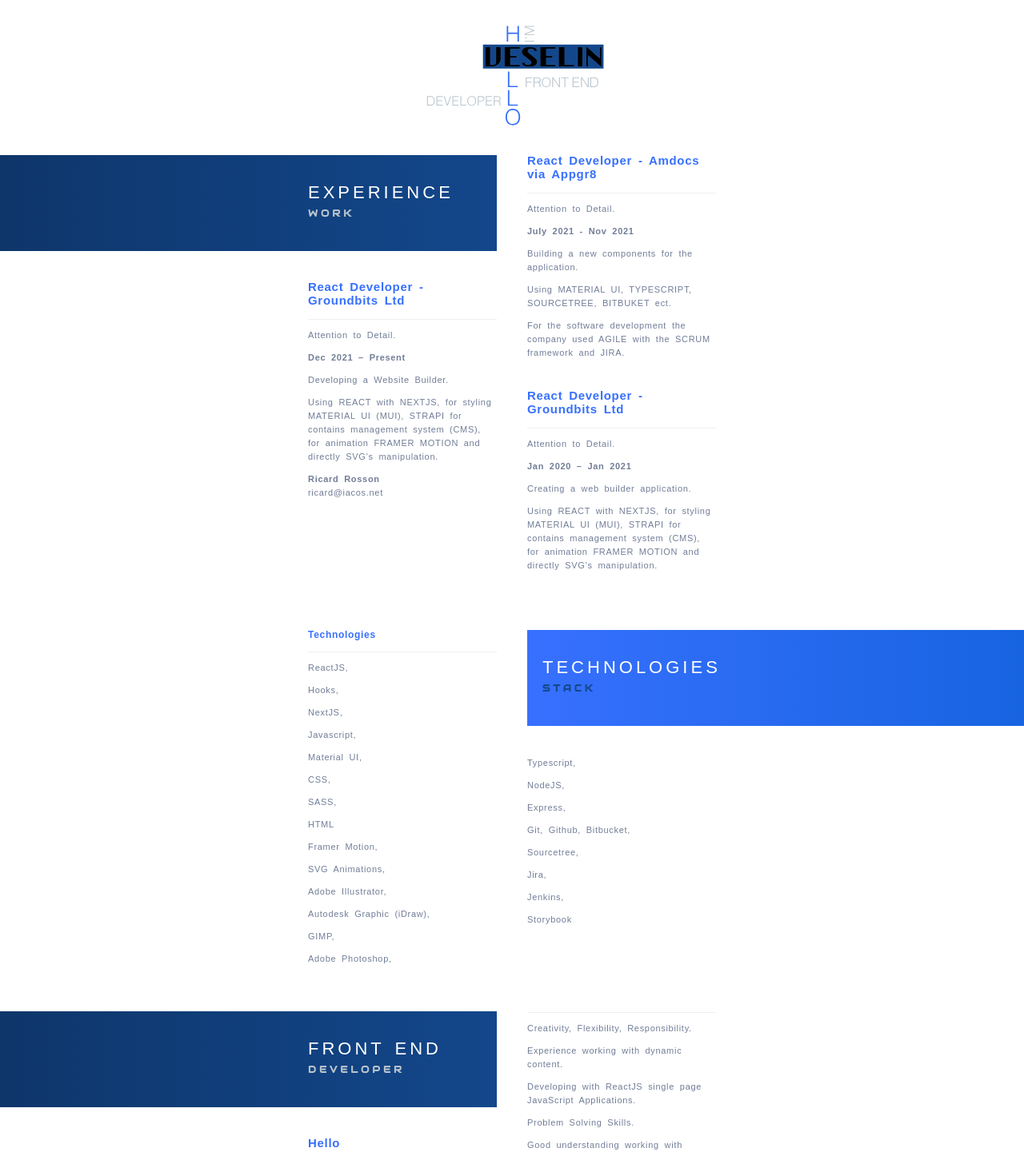
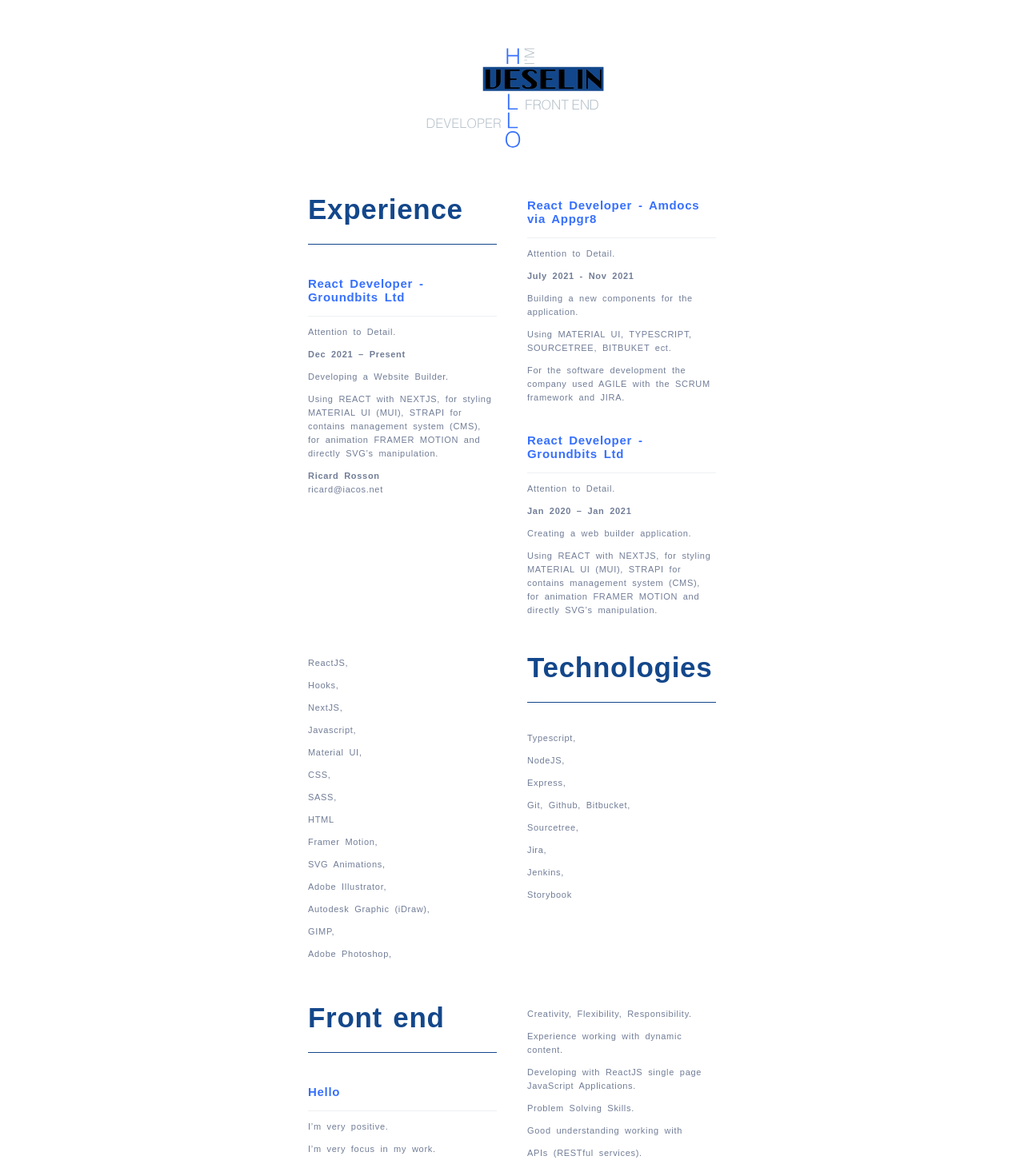
Before and after one commit to bacc0/trayanovCV, a Next.js app: page / in a window 1280 px wide. Shown: the top 1451 px of the page at 80% size. Built offline with nearby package versions, Linux system fonts and the light colour scheme.

Commit message:
new structure

```diff
--- a/_components/HomePage.js
+++ b/_components/HomePage.js
@@ -14,6 +14,7 @@ export default function HomePage({ W_screenSize }) {
      const thirdLettersColor = '#3770FE'
      const thirdLogoColor = '#3770FE'
      const hrColor = '#EDF0F2'
+     const hrColorMain = '#13478B'
 
      const backgroundColor = '#13478B'
      const backgroundColor_second = '#0E366B'
@@ -60,7 +61,7 @@ export default function HomePage({ W_screenSize }) {
                >
                     <div className='page-body'>
                          <div className='page-body-left'>
-                              <motion.div
+                              {/* <motion.div
                                    initial={{ scale: 1, x: -100, opacity: 0 }}
                                    animate={{ scale: 1, x: 0, opacity: 1 }}
                                    transition={{ type: 'spring', ease: 'anticipate', duration: 0.9, delay: 0 }} className='container-left-accent'
@@ -82,7 +83,28 @@ export default function HomePage({ W_screenSize }) {
                                              </div>
                                         </div>
                                    </div>
+                              </motion.div> */}
+
+                              <div className='container-content-left' >
+                                   <div
+                                        className='content-left'
+                                        // style={{ marginTop: min_width_600px ? 0 : 16 }}
+                                        style={{ margin: `5px 0 ${min_width_600px ? 36 : -7}px` }}
+                                   >
+                                        <motion.div
+                                             initial={{ scale: 1, x: -100, opacity: 0 }}
+                                             animate={{ scale: 1, x: 0, opacity: 1 }}
+                                             transition={{ type: 'spring', ease: 'anticipate', duration: 0.9, delay: 0 }}
+
+                                        >
+                                             <h3 style={{ color: backgroundColor, fontSize: 35 }}>
+                                                  Experience
+                                             </h3>
+                                             <hr style={{ backgroundColor: hrColorMain }} />
                                         </motion.div>
+                                   </div>
+                              </div>
+
                               <motion.div
                                    initial={{ scale: 1, y: 100, opacity: 0 }}
                                    animate={{ scale: 1, y: 0, opacity: 1 }}
@@ -91,6 +113,8 @@ export default function HomePage({ W_screenSize }) {
                                         className='content-left'
                                         style={{ marginTop: min_width_600px ? 0 : 16 }}
                                    >
+
+
                                         <h3 style={{ color: thirdLettersColor }}>
                                              React Developer - Groundbits Ltd
                                         </h3>
@@ -158,8 +182,9 @@ export default function HomePage({ W_screenSize }) {
                </div>
 
 
-               {/* Tech */}
-               <div style={{ height: 34 }} />
+
+
+
 
 
 
@@ -168,14 +193,20 @@ export default function HomePage({ W_screenSize }) {
                     <div className='page-body-left '>
                          <div className='container-content-left'>
                               <div className='content-left'>
-                                   <h3 style={{
-                                        color: thirdLettersColor,
-                                        fontSize: min_width_600px ? 12 : 35
-                                   }}
+<Hidden smUp >
+                                   <motion.div
+                                        initial={{ scale: 1, x: 100, opacity: 0 }}
+                                        animate={{ scale: 1, x: 0, opacity: 1 }}
+                                        transition={{ type: 'spring', ease: 'anticipate', duration: 0.9, delay: 0 }}
+                                        style={{ margin: `18px 0 50px` }}
+
                                    >
+                                        <h3 style={{ color: backgroundColor, fontSize: 35 }}>
                                              Technologies
                                         </h3>
-                                   <hr style={{ backgroundColor: hrColor }} />
+                                        <hr style={{ backgroundColor: hrColorMain }} />
+                                   </motion.div>
+</Hidden>
                                    <p>ReactJS,</p>
                                    <p>Hooks,</p>
                                    <p>NextJS,</p>
@@ -196,10 +227,11 @@ export default function HomePage({ W_screenSize }) {
 
                     <div className='page-body-right' >
 
-                         <Hidden smDown >
+                         {/* <Hidden smDown >
                               <div
                                    className='container-right-accent vertical-center-container-right'
-                                   style={{  background:
+                                   style={{
+                                        background:
                                              `linear-gradient(90deg, ${backgroundColor2} 0%, ${backgroundColor_second2} 100%)`
                                    }}
                               >
@@ -218,9 +250,10 @@ export default function HomePage({ W_screenSize }) {
                                         </div>
                                    </div>
                               </div>
-                         </Hidden>
+                         </Hidden> */}
 
                          <div className='container-content-right'>
+
                               <div
                                    className='content-right'
                                    style={{
@@ -228,6 +261,20 @@ export default function HomePage({ W_screenSize }) {
                                         marginBottom: min_width_600px ? 0 : -8
                                    }}
                               >
+                                   <Hidden smDown >
+                                        <motion.div
+                                        initial={{ scale: 1, x: 100, opacity: 0 }}
+                                        animate={{ scale: 1, x: 0, opacity: 1 }}
+                                        transition={{ type: 'spring', ease: 'anticipate', duration: 0.9, delay: 0 }}
+                                        style={{ margin: `18px 0  36px` }}
+
+                                   >
+                                        <h3 style={{ color: backgroundColor, fontSize: 35 }}>
+                                             Technologies
+                                        </h3>
+                                        <hr style={{ backgroundColor: hrColorMain }} />
+                                   </motion.div>
+                                   </Hidden>
                                    {/* <hr style={{ backgroundColor: hrColor }} /> */}
                                    <p>Typescript,</p>
                                    <p>NodeJS,</p>
@@ -249,9 +296,10 @@ export default function HomePage({ W_screenSize }) {
                <div>
                     <div className='page-body'>
                          <div className='page-body-left'>
-                              <div
+                              {/* <div
                                    className='container-left-accent'
-                                   style={{ background:
+                                   style={{
+                                        background:
                                              `linear-gradient(90deg, ${backgroundColor_second} 0%, ${backgroundColor} 100%)`
                                    }}
                               >
@@ -270,6 +318,25 @@ export default function HomePage({ W_screenSize }) {
                                                   DEVELOPER
                                              </div>
                                         </div>
+                                   </div>
+                              </div> */}
+                              <div className='container-content-left' >
+                                   <div
+                                        className='content-left'
+                                        // style={{ marginTop: min_width_600px ? 0 : 16 }}
+                                        style={{ margin: `7px 0 ${min_width_600px ? 36 : -7}px` }}
+                                   >
+                                        <motion.div
+                                             initial={{ scale: 1, x: -100, opacity: 0 }}
+                                             animate={{ scale: 1, x: 0, opacity: 1 }}
+                                             transition={{ type: 'spring', ease: 'anticipate', duration: 0.9, delay: 0 }}
+
+                                        >
+                                             <h3 style={{ color: backgroundColor, fontSize: 35 }}>
+                                                  Front end
+                                             </h3>
+                                             <hr style={{ backgroundColor: hrColorMain }} />
+                                        </motion.div>
                                    </div>
                               </div>
 
@@ -303,14 +370,14 @@ export default function HomePage({ W_screenSize }) {
 
                          <div
                               className='page-body-right'
-                              style={{ marginTop: min_width_600px ? 0 : -50 }}
+                              style={{ marginTop: min_width_600px ? -10 : -50 }}
                          >
                               <div className='container-content-right'>
                                    <div className='content-right'>
                                         {/* <h3 style={{ color: thirdLettersColor}} >Hello</h3> */}
-                                        <Hidden smDown >
+                                        {/* <Hidden smDown >
                                              <hr style={{ marginTop: 1, backgroundColor: hrColor }} />
-                                        </Hidden>
+                                        </Hidden> */}
                                         <p>Creativity, Flexibility, Responsibility.</p>
                                         <p>Experience working with dynamic content.</p>
                                         <p>Developing with ReactJS single page JavaScript Applications.</p>
--- a/styles/styles.css
+++ b/styles/styles.css
@@ -79,13 +79,9 @@ body .vertical-center-container-right .vertical-center-right {
           transform: translateY(-50%);
 }
 
-body .pages-wrapper .page {
-  height: 90vh;
-}
-
 body .pages-wrapper .page .page-nav {
   width: 100vw;
-  height: 194.4px;
+  height: 250px;
 }
 
 body .pages-wrapper .page .page-nav .title-container {
@@ -133,7 +129,6 @@ body .pages-wrapper .page .page-nav .title-container {
   }
   body .pages-wrapper .page .page-body .page-body-left .container-content-left {
     width: 100%;
-    min-height: 100px;
     margin-right: 0;
     display: -webkit-box;
     display: -ms-flexbox;
@@ -144,7 +139,6 @@ body .pages-wrapper .page .page-nav .title-container {
   }
   body .pages-wrapper .page .page-body .page-body-left .container-content-left .content-left {
     width: 260px;
-    min-height: 100px;
     padding-bottom: 39px;
   }
   body .pages-wrapper .page .page-body .page-body-right {
@@ -208,7 +202,6 @@ body .pages-wrapper .page .page-nav .title-container {
     height: 100%;
   }
   body .pages-wrapper .page .page-body .page-body-left .container-content-left {
-    min-height: 100px;
     margin-right: 19px;
     display: -webkit-box;
     display: -ms-flexbox;
@@ -219,7 +212,6 @@ body .pages-wrapper .page .page-nav .title-container {
   }
   body .pages-wrapper .page .page-body .page-body-left .container-content-left .content-left {
     width: 236px;
-    min-height: 100px;
   }
   body .pages-wrapper .page .page-body .page-body-right {
     width: 50%;
--- a/styles/styles.scss
+++ b/styles/styles.scss
@@ -8,7 +8,8 @@ $element-width-mobile: 260px;
 $title-width: ($element-width + $distance-middle-half) * 2;
 
 $accent-height: 120px;
-$naw-height: $accent-height * 1.62;
+// $naw-height: $accent-height * 1.62;
+$naw-height: 250px;
 
 body {
      margin: 0;
@@ -95,7 +96,7 @@ body {
      .pages-wrapper {
 
           .page {
-               height: 90vh;
+               // height: 90vh;
 
                .page-nav {
                     width: 100vw;
@@ -140,14 +141,14 @@ body {
 
                               .container-content-left {
                                    width: 100%;
-                                   min-height: 100px;
+                                   // min-height: 100px;
                                    margin-right: 0;
                                    display: flex;
                                    justify-content: center;
 
                                    .content-left {
                                         width: $element-width-mobile;
-                                        min-height: 100px;
+                                        // min-height: 100px;
                                         padding-bottom: 39px;
                                    }
                               }
@@ -216,7 +217,7 @@ body {
 
                               .container-content-left {
                                    // width: calc(100% - $distance-middle-half);
-                                   min-height: 100px;
+                                   // min-height: 100px;
                                    margin-right: $distance-middle-half;
                                    display: flex;
                                    justify-content: flex-end;
@@ -224,7 +225,7 @@ body {
 
                                    .content-left {
                                         width: $element-width;
-                                        min-height: 100px;
+                                        // min-height: 100px;
                                    }
                               }
                          }
```
Also changed, not shown: 1 other file (tests, documents, lock files or other folders). Lines whose indentation alone changed are shown as unchanged.
